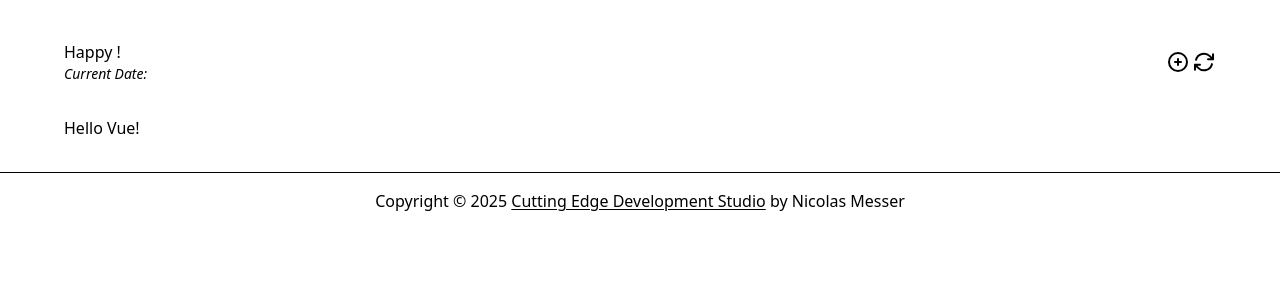
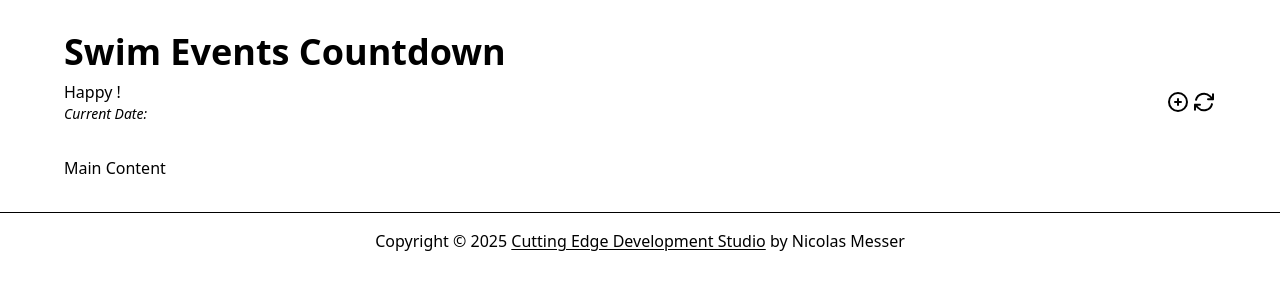
Before and after one commit to CuttingEdgeDevelopment/swim-events, a Vue app: page / in a window 1280 px wide. Shown: the top 300 px of the page. Built offline with nearby package versions, Linux system fonts and the light colour scheme; a web font is replaced by a local one.

Commit message:
Adapting Vue Implementation

```diff
--- a/src/App.vue
+++ b/src/App.vue
@@ -1,23 +1,13 @@
 <template>
-  <Header />
+  <Header name="Swim Events Countdown" />
   <main class="px-16 py-8">
-    <div>Hello {{ name }}!</div>
+    <div><p>Main Content</p></div>
   </main>
   <Footer />
 </template>
 
-<script>
+<script setup>
   import Header from "./Header.vue";
   import Footer from "./Footer.vue";
 
-  export default {
-    components: {
-      Header, Footer,
-    },
-    data() {
-      return {
-        name: "Vue",
-      };
-    },
-  };
 </script>
--- a/src/App_old.vue
+++ b/src/App_old.vue
@@ -6,7 +6,7 @@
             <span class="animate-bounce [animation-delay:-0.3s]">.</span>
             <span class="animate-bounce [animation-delay:-0.15s]">.</span>
             <span class="animate-bounce">.</span>
-        </div>
+    </div>
     <TabGroup>
       <TabList>
         <Tab>
--- a/src/Header.vue
+++ b/src/Header.vue
@@ -1,7 +1,5 @@
-<script>
-  export default {
-    props: ['name', 'currentDay', 'currentDate'],
-  }
+<script setup>
+  defineProps(["name"]);
 </script>
 
 <template>
```
Also changed, not shown: 2 other files (tests, documents, lock files or other folders).
